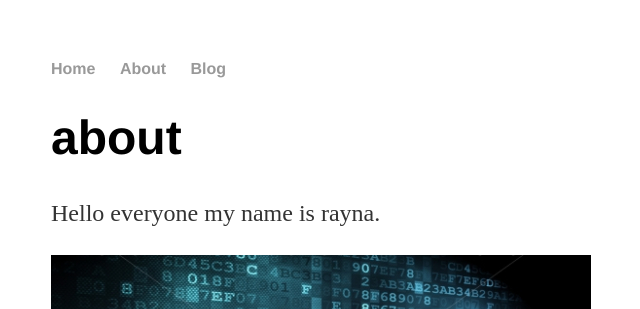
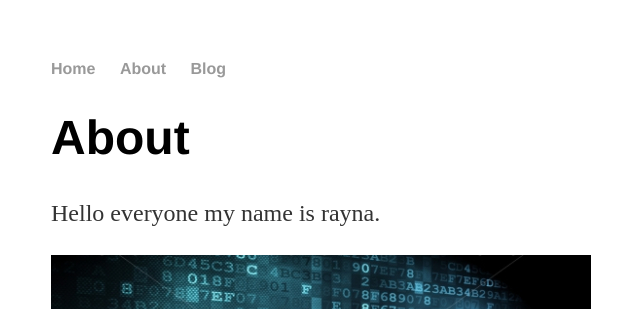
Before and after one commit to raynakoshyjoseph/raynakoshyjoseph.github.io, a Jekyll site: the page built from about.html, in a window 1280 px wide. Shown: the top 309 px of the page, without its empty margins (141-781 px from the left). Built offline with Jekyll 4.4.1, drawn with Linux system fonts in a browser that asks for light colours.

```diff
--- a/about.html
+++ b/about.html
@@ -3,7 +3,7 @@ layout: default
 title: About
 ---
 <div class="about">
-<h1>about</h1>
+<h1>About</h1>
 <p>Hello everyone my name is rayna.</p>
 <img src="images/img.jpeg">
 </div>
```
